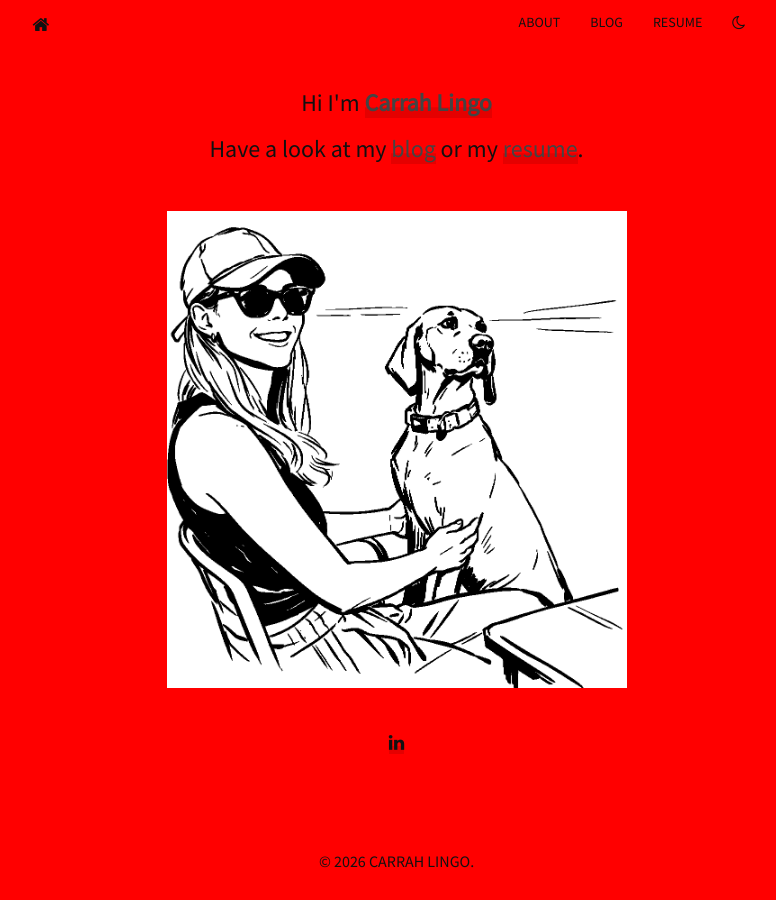
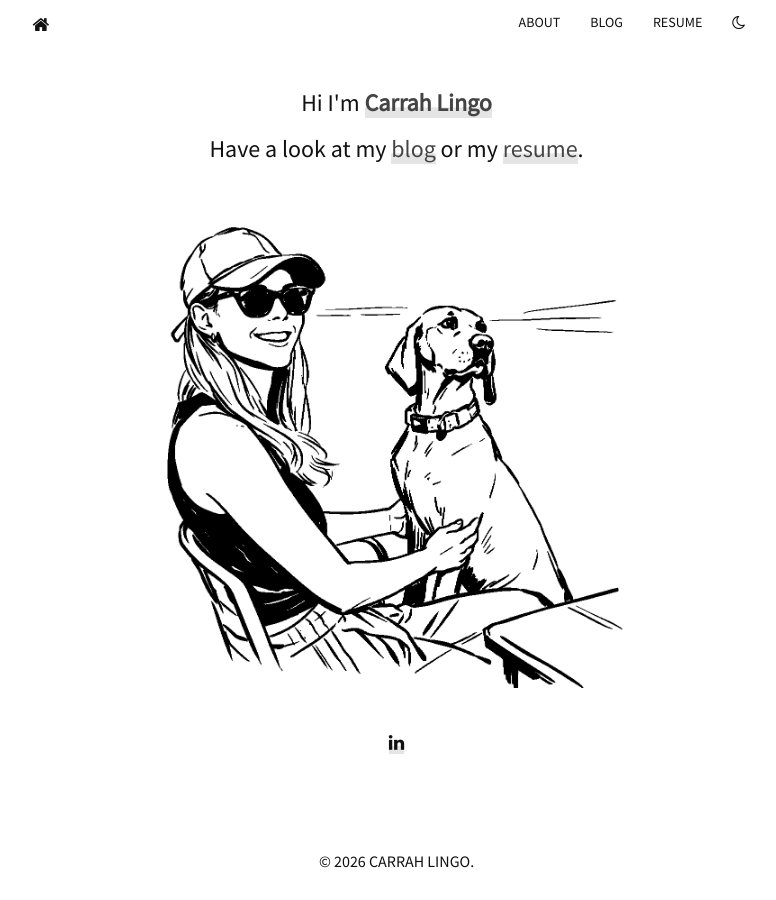
Before and after one commit to carrahlingo/carrahlingo.github.io, a Jekyll site: the page built from index.html, in a window 1280 px wide. Shown: the whole page, without its empty margins (236-1012 px from the left). Built offline with Jekyll 4.4.1, drawn with Linux system fonts in a browser that asks for light colours; nearby versions of some CDN libraries.

Commit message:
Revert site background from red

```diff
--- a/static/css/main.css
+++ b/static/css/main.css
@@ -9,7 +9,7 @@
   --primary-color: #111111;
   --secondary-color: #666666;
   --font-color: #111111;
-  --bg-color: #ff0000;
+  --bg-color: #ffffff;
   --heading-color: #111111;
   --border-color: #e5e5e5;
   --accent-color: #444444;
@@ -23,7 +23,7 @@
   --primary-color: #f2f2f2;
   --secondary-color: #b5b5b5;
   --font-color: #f2f2f2;
-  --bg-color: #ff0000;
+  --bg-color: #0f0f0f;
   --heading-color: #f2f2f2;
   --border-color: var(--bg-color);
   --accent-color: #d0d0d0;
```
